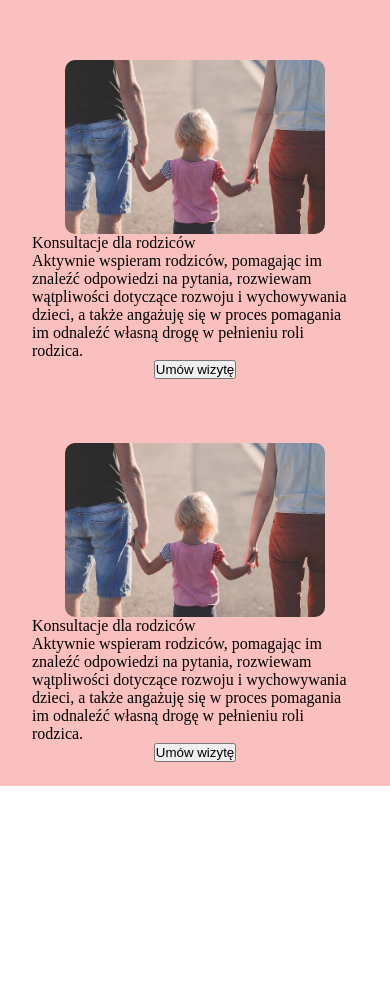
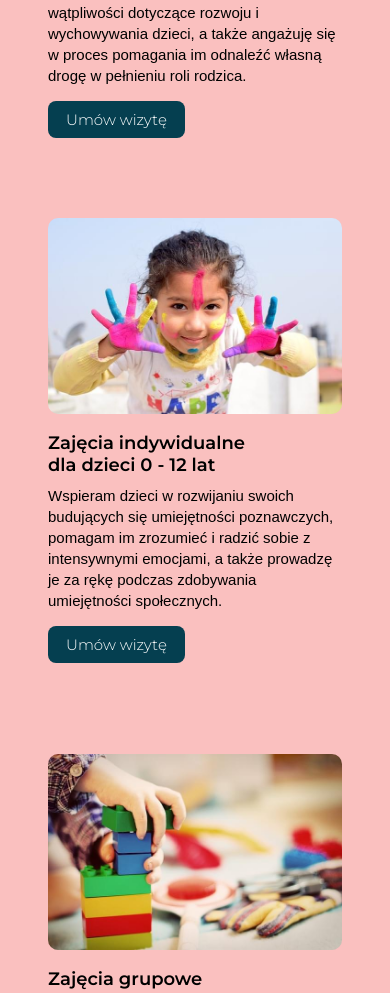
Before and after one commit to Kuba1507/Therapist, a website: page index.html in a window 390 px wide. Shown: the part 3878-4871 px from the top of the page. Before the commit the page ends 4664 px from the top, so only its background shows below. Drawn offline with Linux system fonts and the light colour scheme; a web font is replaced by a local one.

Commit message:
styled offers section for mobile

```diff
--- a/index.html
+++ b/index.html
@@ -137,7 +137,7 @@
                     <div class="offers-box__offer">
                         <img src="dist/img/offers-1.jpg" alt="Rodzice idący z dzieckiem za rękę"
                             class="offers-box__offer-photo">
-                        <p class="offers-box__offer-title">Konsultacje dla rodziców</p>
+                        <p class="offers-box__offer-title">Konsultacje dla<br>rodziców</p>
                         <p class="offers-box__offer-description">Aktywnie wspieram rodziców, pomagając im znaleźć
                             odpowiedzi na pytania, rozwiewam wątpliwości dotyczące rozwoju i wychowywania dzieci, a
                             także angażuję się w proces pomagania im odnaleźć własną drogę w pełnieniu roli rodzica.
@@ -145,22 +145,22 @@
                         <button class="offers-box__offer-cta">Umów wizytę</button>
                     </div>
                     <div class="offers-box__offer">
-                        <img src="dist/img/offers-1.jpg" alt="Rodzice idący z dzieckiem za rękę"
+                        <img src="dist/img/offers-2.jpg" alt="Rodzice idący z dzieckiem za rękę"
                             class="offers-box__offer-photo">
-                        <p class="offers-box__offer-title">Konsultacje dla rodziców</p>
-                        <p class="offers-box__offer-description">Aktywnie wspieram rodziców, pomagając im znaleźć
-                            odpowiedzi na pytania, rozwiewam wątpliwości dotyczące rozwoju i wychowywania dzieci, a
-                            także angażuję się w proces pomagania im odnaleźć własną drogę w pełnieniu roli rodzica.
+                        <p class="offers-box__offer-title">Zajęcia indywidualne<br>dla dzieci 0 - 12 lat</p>
+                        <p class="offers-box__offer-description">Wspieram dzieci w rozwijaniu swoich budujących się
+                            umiejętności poznawczych, pomagam im zrozumieć i radzić sobie z intensywnymi emocjami, a
+                            także prowadzę je za rękę podczas zdobywania umiejętności społecznych.
                         </p>
                         <button class="offers-box__offer-cta">Umów wizytę</button>
                     </div>
                     <div class="offers-box__offer">
-                        <img src="dist/img/offers-1.jpg" alt="Rodzice idący z dzieckiem za rękę"
+                        <img src="dist/img/offers-3.jpg" alt="Rodzice idący z dzieckiem za rękę"
                             class="offers-box__offer-photo">
-                        <p class="offers-box__offer-title">Konsultacje dla rodziców</p>
-                        <p class="offers-box__offer-description">Aktywnie wspieram rodziców, pomagając im znaleźć
-                            odpowiedzi na pytania, rozwiewam wątpliwości dotyczące rozwoju i wychowywania dzieci, a
-                            także angażuję się w proces pomagania im odnaleźć własną drogę w pełnieniu roli rodzica.
+                        <p class="offers-box__offer-title">Zajęcia grupowe</p>
+                        <p class="offers-box__offer-description">Organizuję zajęcia grupowe dla dzieci, sesje grupowe
+                            łączące dzieci i rodziców, warsztaty grupowe dla rodziców/opiekunów oraz grupy wsparcia dla
+                            tych, którzy przeżywają podobne trudności w roli rodzica.
                         </p>
                         <button class="offers-box__offer-cta">Umów wizytę</button>
                     </div>
--- a/src/sass/_colors.scss
+++ b/src/sass/_colors.scss
@@ -6,3 +6,4 @@ $pink: #fac0bf;
 $light-yellow: #fbf3dc;
 $cta-color: #deb65d;
 $pure-white: #ffffff;
+$turqoise: #053f50;
--- a/src/sass/_layout.scss
+++ b/src/sass/_layout.scss
@@ -317,16 +317,39 @@ main {
 					flex-direction: column;
 					justify-content: center;
 					align-items: center;
-					margin: 2.5em 2em 1.5em 2em;
+					margin: 3.5em 3em 1.5em 3em;
 
 					&-photo {
-						width: 80%;
+						width: 100%;
 						height: auto;
 						border-radius: 10px;
 					}
 
 					&-title {
 						align-self: flex-start;
+						margin: 1em 0 0.5em 0;
+						font-family: "Montserrat", sans-serif;
+						font-size: 1.8rem;
+						font-weight: bold;
+					}
+
+					&-description {
+						font-family: "Andika", sans-serif;
+						font-size: 1.5rem;
+						line-height: 1.4em;
+					}
+
+					&-cta {
+						align-self: flex-start;
+						margin-top: 1em;
+						padding: 0.6em 1.2em;
+						font-family: "Montserrat", sans-serif;
+						font-size: 1.5rem;
+						color: $pure-white;
+						background-color: $turqoise;
+						border: none;
+						border-radius: 8px;
+						cursor: pointer;
 					}
 				}
 			}
```
Also changed, not shown: dist/css/hamburger.min.css, dist/css/style.min.css.
